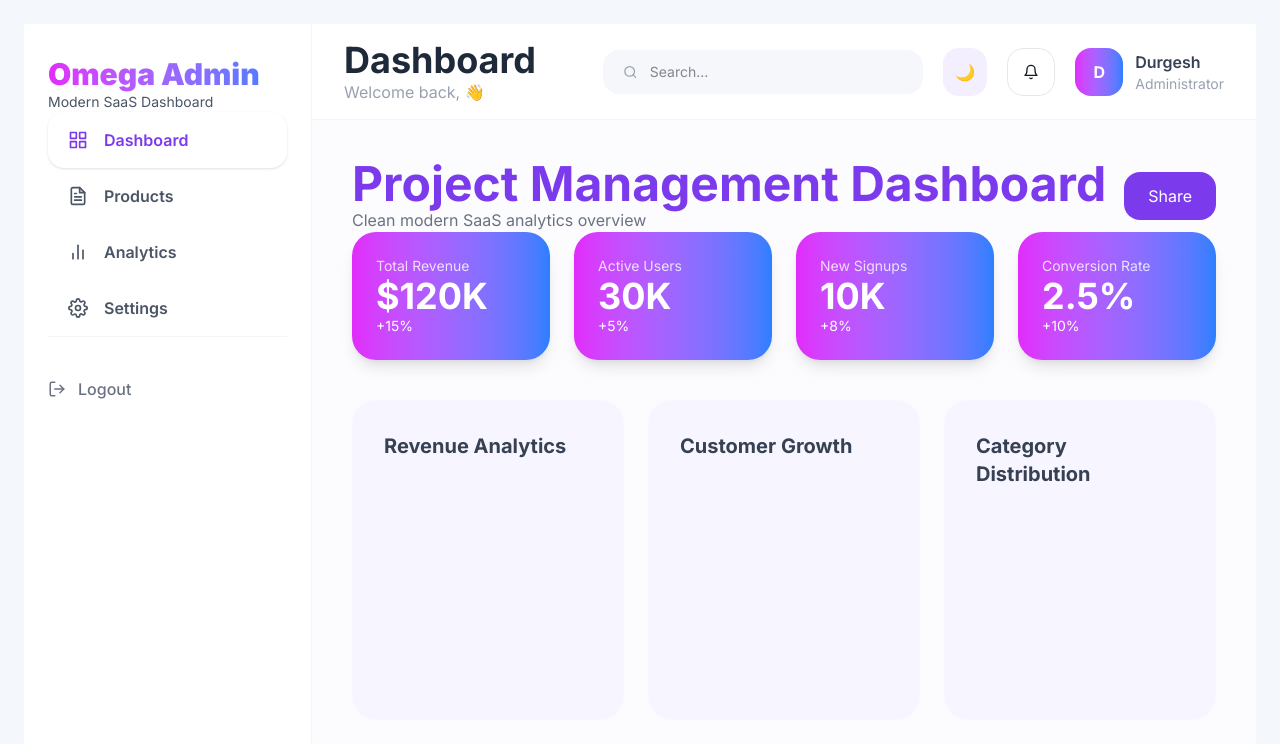
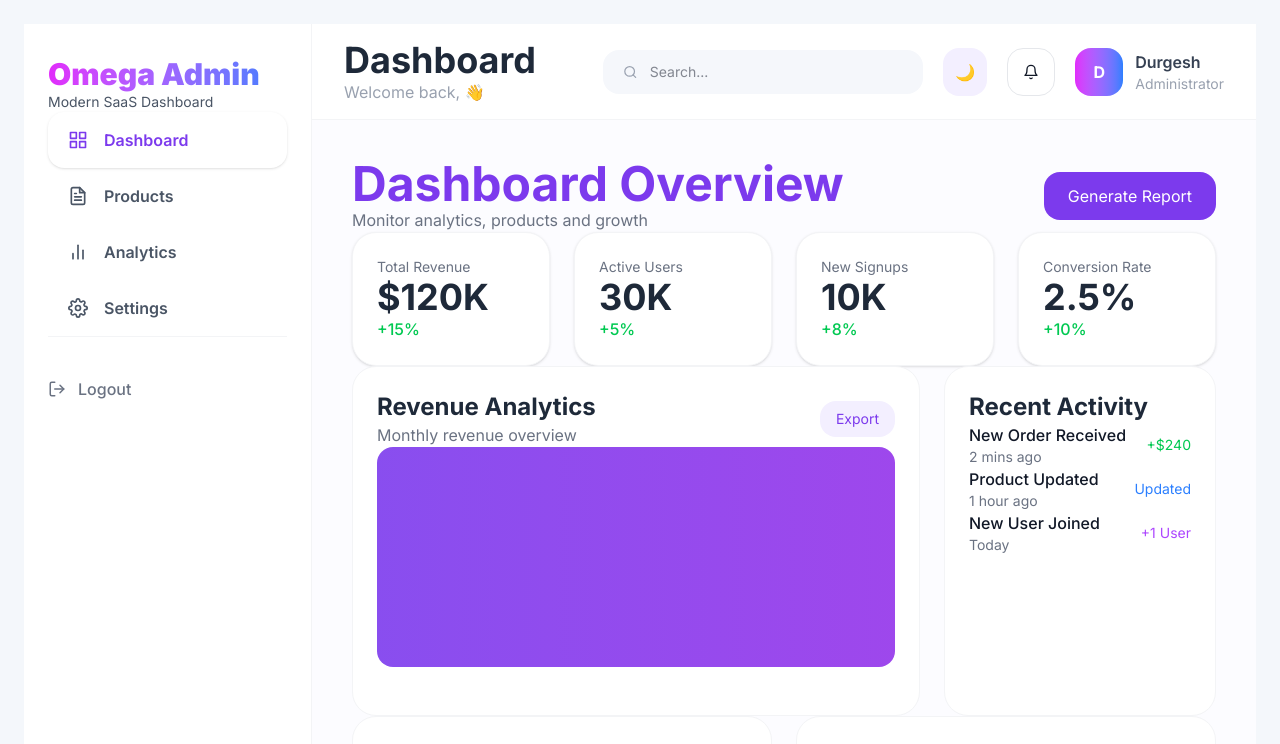
Before and after one commit to Durgeshgupta191/Omega_Admin, a React (Vite) app: page / in a window 1280 px wide. Shown: the top 744 px of the page. Built offline with nearby package versions, Linux system fonts and the light colour scheme.

Commit message:
updated dashboard

```diff
--- a/src/pages/Dashboard.jsx
+++ b/src/pages/Dashboard.jsx
@@ -1,4 +1,3 @@
-
 const stats = [
   {
     title: "Total Revenue",
@@ -24,71 +23,157 @@ const stats = [
 
 const Dashboard = () => {
   return (
+    <div className="space-y-8">
 
-    <div>
-      {/* Heading */}
-      <div className="flex items-center justify-between mb-10">
+      {/* Header */}
+      <div className="flex flex-col md:flex-row md:items-center md:justify-between gap-5">
 
         <div>
-          <h1 className="text-5xl font-bold text-[#7c3aed]">
-            Project Management Dashboard
+          <h1 className="text-4xl md:text-5xl font-bold text-[#7c3aed]">
+            Dashboard Overview
           </h1>
 
-          <p className="text-gray-500 mt-3">
-            Clean modern SaaS analytics overview
+          <p className="text-gray-500 dark:text-gray-400 mt-3">
+            Monitor analytics, products and growth
           </p>
         </div>
 
-        <button className="bg-[#7c3aed] text-white px-6 py-3 rounded-2xl hover:opacity-90">
-          Share
+        <button className="bg-[#7c3aed] text-white px-6 py-3 rounded-2xl hover:opacity-90 transition-all w-fit">
+          Generate Report
         </button>
       </div>
 
-      {/* Cards */}
-      <div className="grid grid-cols-1 md:grid-cols-2 xl:grid-cols-4 gap-6">
+      {/* Stats */}
+      <div className="grid grid-cols-1 sm:grid-cols-2 xl:grid-cols-4 gap-6">
+
         {stats.map((item) => (
           <div
             key={item.title}
-            className="bg-linear-to-r from-fuchsia-500 to-blue-500 rounded-3xl p-6 text-white shadow-lg"
+            className="bg-white dark:bg-[#1e293b] border border-gray-100 dark:border-gray-800 rounded-3xl p-6 shadow-sm transition-all"
           >
-            <p className="text-sm opacity-80">
+            <p className="text-gray-500 dark:text-gray-400 text-sm">
               {item.title}
             </p>
 
-            <h2 className="text-4xl font-bold mt-5">
+            <h2 className="text-4xl font-bold mt-4 text-gray-800 dark:text-white">
               {item.value}
             </h2>
 
-            <p className="mt-3 text-sm">
+            <p className="mt-3 text-green-500 font-medium">
               {item.growth}
             </p>
           </div>
         ))}
       </div>
 
-      {/* Placeholder Charts */}
-      <div className="grid grid-cols-1 xl:grid-cols-3 gap-6 pt-10">
+      {/* Analytics Grid */}
+      <div className="grid grid-cols-1 xl:grid-cols-3 gap-6">
 
-        <div className="bg-[#f7f5ff] rounded-3xl h-80 p-8 flex flex-col">
-         <h3 className="font-bold text-xl text-gray-700 mb-4">
-            Revenue Analytics
-          </h3>
+        {/* Revenue */}
+        <div className="xl:col-span-2 bg-white dark:bg-[#1e293b] border border-gray-100 dark:border-gray-800 rounded-3xl p-6 min-h-[350px]">
+
+          <div className="flex items-center justify-between mb-6">
+
+            <div>
+              <h2 className="text-2xl font-bold text-gray-800 dark:text-white">
+                Revenue Analytics
+              </h2>
+
+              <p className="text-gray-500 dark:text-gray-400 mt-2">
+                Monthly revenue overview
+              </p>
+            </div>
+
+            <button className="bg-[#f3efff] dark:bg-[#312e81] text-[#7c3aed] px-4 py-2 rounded-2xl text-sm">
+              Export
+            </button>
+          </div>
+
+          <div className="h-[220px] rounded-2xl bg-gradient-to-r from-[#7c3aed] to-[#9333ea] opacity-90" />
         </div>
 
-        <div className="bg-[#f7f5ff] rounded-3xl h-80 p-8 flex flex-col">
-          <h3 className="font-bold text-xl text-gray-700 mb-4">
+        {/* Activity */}
+        <div className="bg-white dark:bg-[#1e293b] border border-gray-100 dark:border-gray-800 rounded-3xl p-6">
+
+          <h2 className="text-2xl font-bold text-gray-800 dark:text-white">
+            Recent Activity
+          </h2>
+
+          <div className="space-y-5 mt-6">
+
+            <div className="flex items-center justify-between">
+              <div>
+                <p className="font-medium dark:text-white">
+                  New Order Received
+                </p>
+
+                <p className="text-sm text-gray-500 dark:text-gray-400">
+                  2 mins ago
+                </p>
+              </div>
+
+              <span className="text-green-500 text-sm">
+                +$240
+              </span>
+            </div>
+
+            <div className="flex items-center justify-between">
+              <div>
+                <p className="font-medium dark:text-white">
+                  Product Updated
+                </p>
+
+                <p className="text-sm text-gray-500 dark:text-gray-400">
+                  1 hour ago
+                </p>
+              </div>
+
+              <span className="text-blue-500 text-sm">
+                Updated
+              </span>
+            </div>
+
+            <div className="flex items-center justify-between">
+              <div>
+                <p className="font-medium dark:text-white">
+                  New User Joined
+                </p>
+
+                <p className="text-sm text-gray-500 dark:text-gray-400">
+                  Today
+                </p>
+              </div>
+
+              <span className="text-purple-500 text-sm">
+                +1 User
+              </span>
+            </div>
+          </div>
+        </div>
+      </div>
+
+      {/* Bottom Grid */}
+      <div className="grid grid-cols-1 xl:grid-cols-2 gap-6">
+
+        <div className="bg-white dark:bg-[#1e293b] border border-gray-100 dark:border-gray-800 rounded-3xl p-6 min-h-[250px]">
+
+          <h2 className="text-2xl font-bold text-gray-800 dark:text-white">
             Customer Growth
-          </h3>
+          </h2>
+
+          <div className="h-[150px] mt-6 rounded-2xl bg-gradient-to-r from-blue-500 to-cyan-400 opacity-90" />
         </div>
 
-        <div className="bg-[#f7f5ff] rounded-3xl h-80 p-8 flex flex-col">
-          <h3 className="font-bold text-xl text-gray-700">
+        <div className="bg-white dark:bg-[#1e293b] border border-gray-100 dark:border-gray-800 rounded-3xl p-6 min-h-[250px]">
+
+          <h2 className="text-2xl font-bold text-gray-800 dark:text-white">
             Category Distribution
-          </h3>
+          </h2>
+
+          <div className="h-[150px] mt-6 rounded-2xl bg-gradient-to-r from-pink-500 to-fuchsia-500 opacity-90" />
         </div>
       </div>
     </div>
-
   );
 };
 
```
